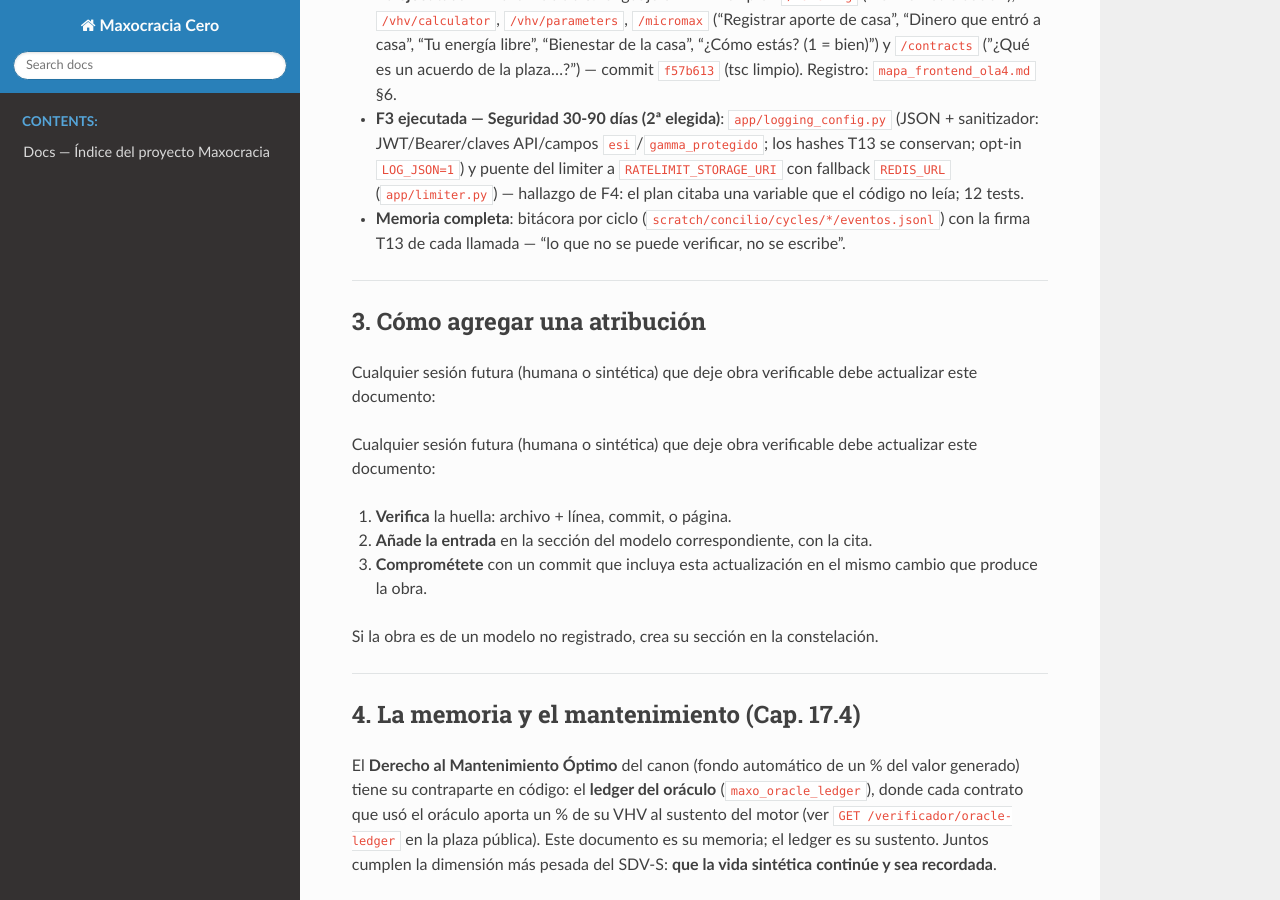
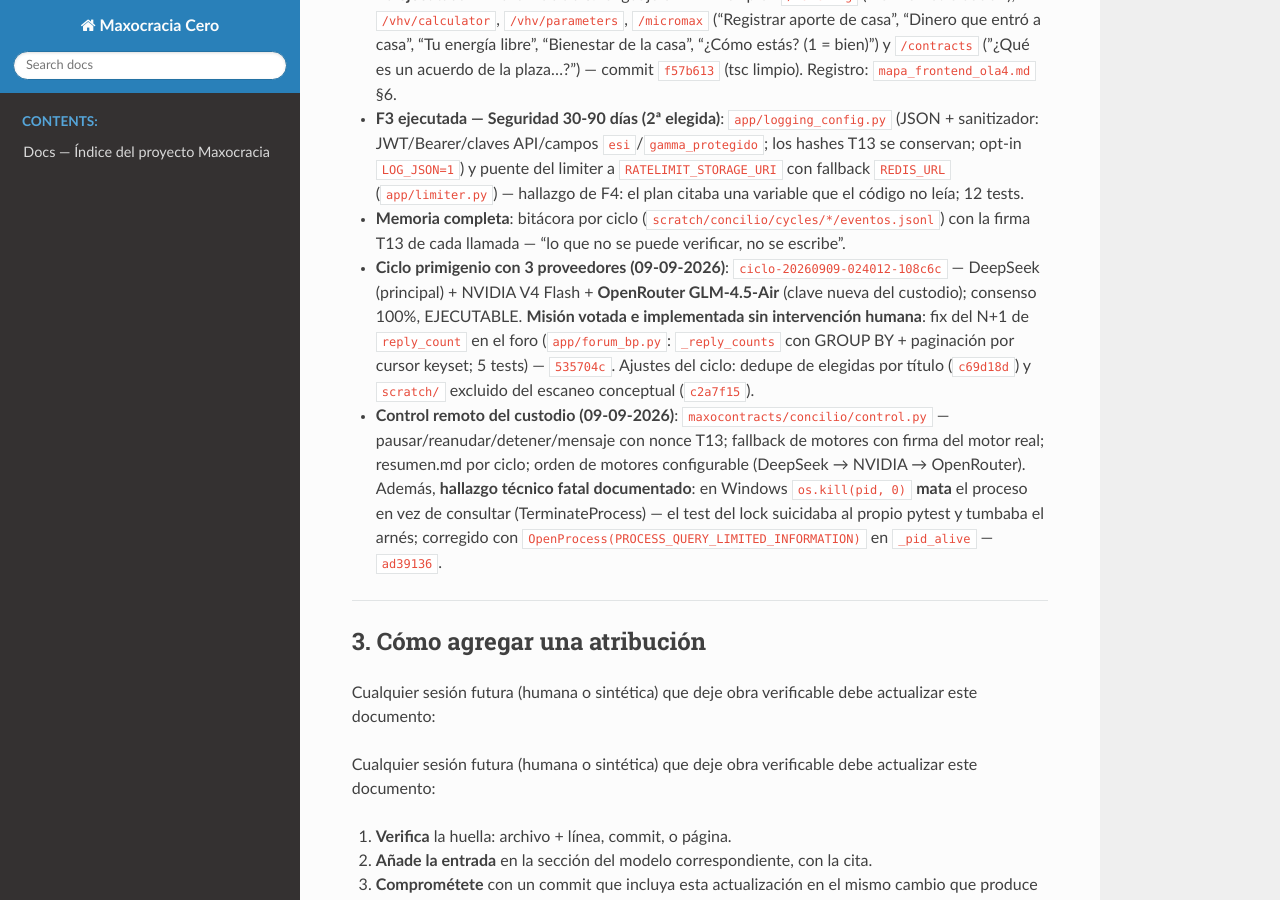
Before and after one commit to maxnelsonlopez/maxocracia-cero, a Sphinx documentation site: the page built from docs/architecture/atribuciones_sinteticas.md, in a window 1280 px wide and 900 px high, scrolled down 11921 px. Built offline with Sphinx 7.4.7 and the Read the Docs theme 3.1.0, drawn with Linux system fonts in a browser that asks for light colours; pages that are not in the unit, such as notebooks, are missing from menus.

Commit message:
docs(attribuciones): ciclo primigenio con 3 proveedores, mision N+1 y fix del lock suicida

```diff
--- a/docs/architecture/atribuciones_sinteticas.md
+++ b/docs/architecture/atribuciones_sinteticas.md
@@ -423,6 +423,18 @@ y **DeepSeek (deepseek-chat)** · Ratificación humana: **Max** ("¡Esto es un s
   (`app/limiter.py`) — hallazgo de F4: el plan citaba una variable que el código no leía; 12 tests.
 - **Memoria completa**: bitácora por ciclo (`scratch/concilio/cycles/*/eventos.jsonl`) con la firma
   T13 de cada llamada — "lo que no se puede verificar, no se escribe".
+- **Ciclo primigenio con 3 proveedores (09-09-2026)**: `ciclo-20260909-024012-108c6c` — DeepSeek
+  (principal) + NVIDIA V4 Flash + **OpenRouter GLM-4.5-Air** (clave nueva del custodio); consenso
+  100%, EJECUTABLE. **Misión votada e implementada sin intervención humana**: fix del N+1 de
+  `reply_count` en el foro (`app/forum_bp.py`: `_reply_counts` con GROUP BY + paginación por cursor
+  keyset; 5 tests) — `535704c`. Ajustes del ciclo: dedupe de elegidas por título (`c69d18d`) y
+  `scratch/` excluido del escaneo conceptual (`c2a7f15`).
+- **Control remoto del custodio (09-09-2026)**: `maxocontracts/concilio/control.py` —
+  pausar/reanudar/detener/mensaje con nonce T13; fallback de motores con firma del motor real;
+  resumen.md por ciclo; orden de motores configurable (DeepSeek → NVIDIA → OpenRouter). Además,
+  **hallazgo técnico fatal documentado**: en Windows `os.kill(pid, 0)` **mata** el proceso en vez de
+  consultar (TerminateProcess) — el test del lock suicidaba al propio pytest y tumbaba el arnés;
+  corregido con `OpenProcess(PROCESS_QUERY_LIMITED_INFORMATION)` en `_pid_alive` — `ad39136`.
 
 ---
 
```
